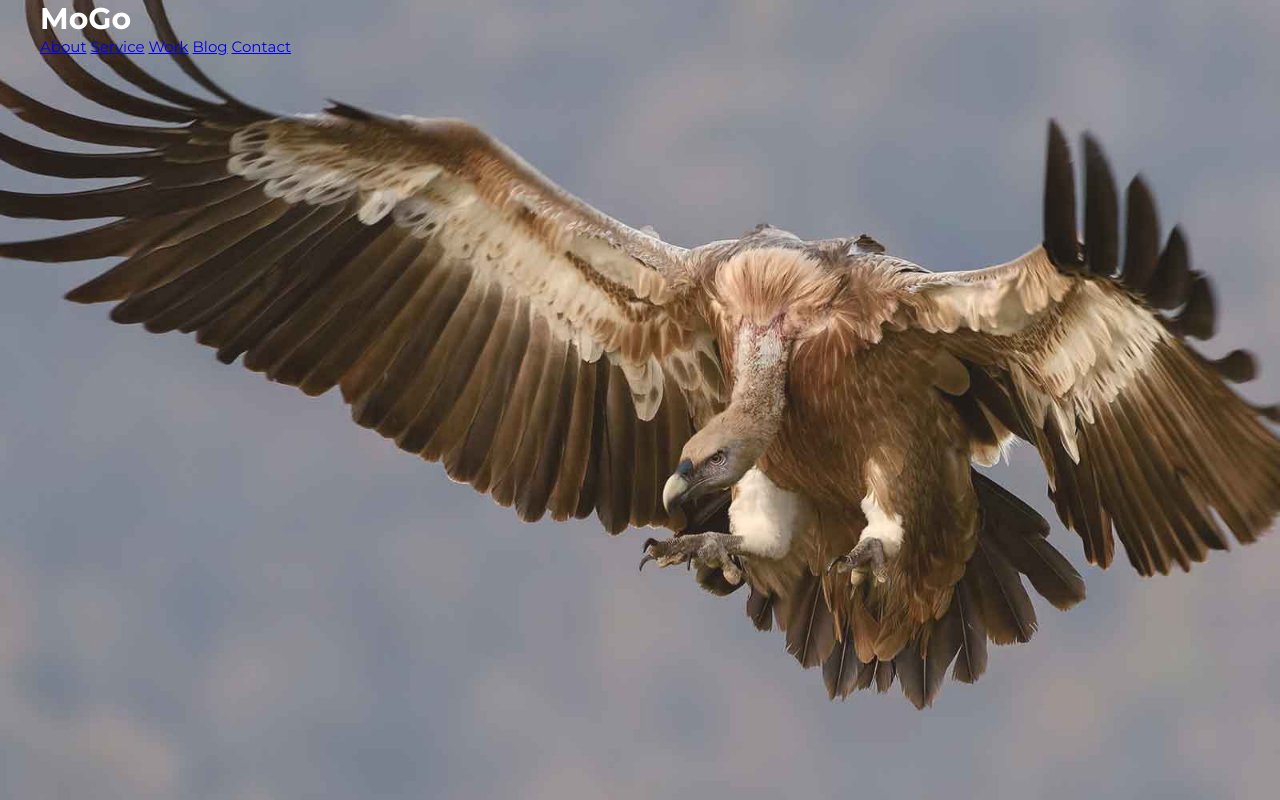
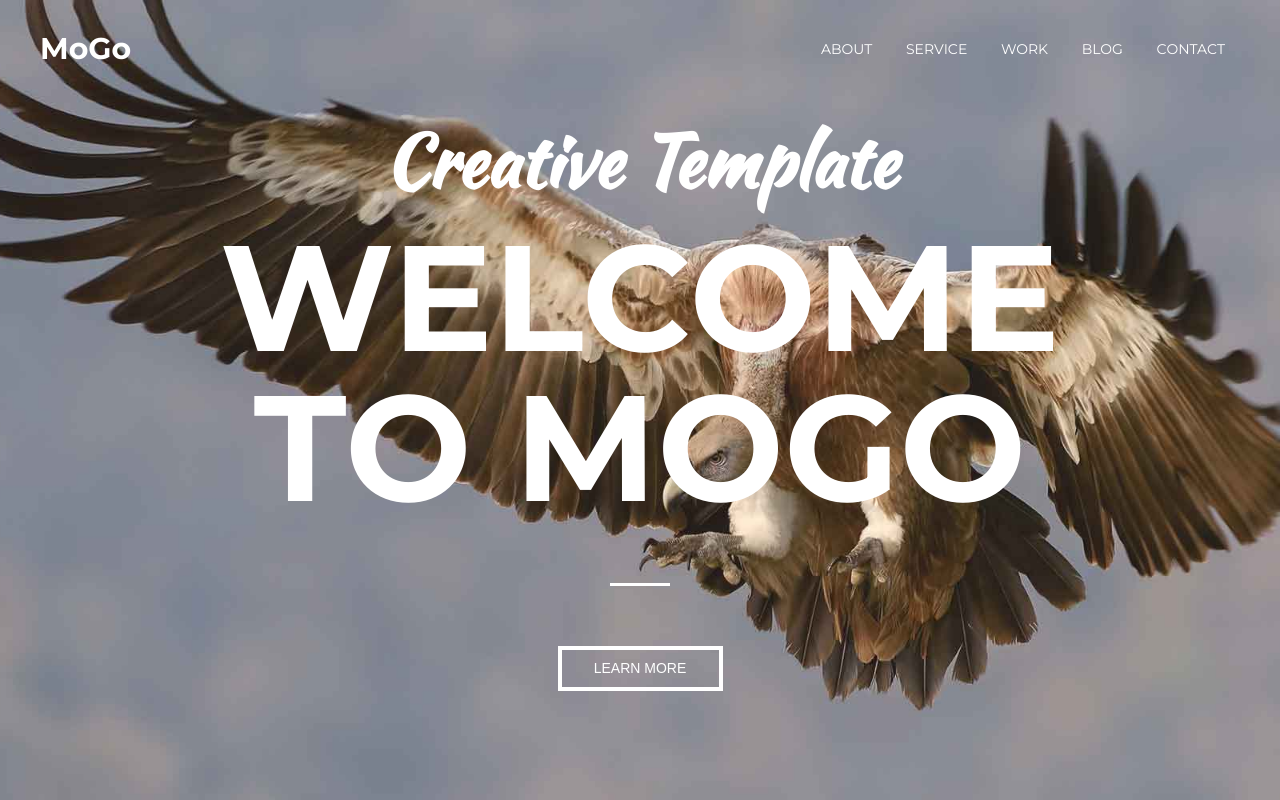
Before and after one commit to MicoGen/Mogo, a plain HTML site: page index.html in a window 1280 px wide. Drawn offline with Linux system fonts and the light colour scheme.

Commit message:
Mogo_struct_first_space

```diff
--- a/css/style.css
+++ b/css/style.css
@@ -20,10 +20,8 @@
 
 body {
     font-family: "Montserrat-Regular", sans-serif;
-
     font-size: 15px;
     color:black;
-
     margin: 0;
 }
 
@@ -33,11 +31,11 @@ body {
     box-sizing: border-box;
 }
 
-h1, h2, h3, h4, h5, h6{
+/* font-family: 'Kaushan Script', cursive; */
+
+h1, h2 {
     margin: 0;
 }
-
-/* font-family: 'Kaushan Script', cursive; */
 
 .cl_header {
     /* header is static, and don't move after scrolling */
@@ -50,15 +48,80 @@ h1, h2, h3, h4, h5, h6{
     width: 100%;
 }
 
+.cl_container {
+    /* margin: 0 top and bottom, auto leftand right */
+    margin: 0 auto;
+    height: 100%;
+    width: 1200px;
+}
+
+/* flex container */
+.cl_header_inner {
+    display: flex;
+    justify-content: space-between;
+    align-items: center;
+    margin-top: 30px;
+}
+
 .cl_header_logo {
+    /* sans-serif - without "засечек", that helps easier undestand the text */
     font-family: "Montserrat-Bold", sans-serif ;
     font-size: 30px;
     font-weight: 700 ;
     color: white;
 }
 
+.cl_toolbar {
+    text-transform: uppercase;
+    font-size: 14px;
+}
+
+.cl_toolbar_item {
+    font-family: "Montserrat-Regular", sans-serif;
+    /* no line under the toolbar item */
+    text-decoration: none;
+    font-weight: 400;
+    color: white;
+    position: relative;
+
+    display: inline-block;
+    vertical-align: top;
+    margin: 0 15px;
+    /* calm linear transition (переход) color from white to yellow */
+    transition: color 0.2ms linear;
+}
+
+.cl_toolbar_item::after {
+    position: absolute;
+    content: "";
+    /* display: none; */
+    opacity: 0;
+    width: 100%;
+    height: 3px;
+    background-color: #fce38a;
+
+    top: 100%;
+    left: 0;
+    z-index: 1;
+
+    transition: opacity 0.1s linear;
+}
+
+.cl_toolbar_item:hover {
+    color: #fce38a;
+}
+
+.cl_toolbar_item:hover::after {
+    /* display: block; */
+    opacity: 1;
+}
+
 /* intro block */
-div.cl_intro {
+.cl_intro {
+    /* not work justify-content: center; ? */
+    /* display: flex;
+    flex-direction: column;
+    justify-content: center; */
     width: 100%;
     /* 100% height of the current page  */
     height: 100vh;
@@ -66,9 +129,64 @@ div.cl_intro {
     background-size: cover;
 }
 
-div.cl_container {
-    /* margin: 0 top and bottom, auto leftand right */
+.cl_intro_container
+{
+    display: flex;
+    flex-direction: column;
+    justify-content: center;
+}
+
+.cl_intro_inner_title {
+    width: 100%;
+    max-width: 880px;
     margin: 0 auto;
-    height: 100%;
-    width: 1200px;
+    text-align: center;
+    color: white;
 }
+
+/* Creative Template */
+.cl_intro_suptitle {
+    font-family: "KaushanScript-Regular", sans-serif;
+    font-size: 72px;
+    margin-bottom: 10px;
+}
+
+/* Welcome to MoGo */
+.cl_intro_title {
+    font-family: "Montserrat-Bold", sans-serif ;
+    font-weight: 700 ;
+    font-size: 150px;
+    text-transform: uppercase;
+    line-height: 1;
+}
+
+.cl_intro_title::after {
+    content: "";
+    display: block;
+    background-color: white;
+    height: 3px;
+    width: 60px;
+    /* выравнивание по центру */
+    margin: 60px auto 0;
+}
+
+/* intro button */
+.cl_intro_button_learn_more {
+    font-family: "Monserrat-Bold", sans-serif;
+    text-transform: uppercase;
+    display: block;
+    padding-top: 10px;
+    height: 45px;
+    width: 165px;
+    margin: 60px auto 0;
+    font-size: 14px;
+    border: 4px solid white;
+    color: white;
+    text-decoration: none;
+    transition: border 0.1s linear, color 0.1s linear;
+}
+
+.cl_intro_button_learn_more:hover {
+    color: #fce38a;
+    border-color: #fce38a;
+}
--- a/index.html
+++ b/index.html
@@ -6,25 +6,35 @@
         <link rel="stylesheet" href="css/style.css">
     <body>
         <header class="cl_header">
-            <div class="cl_container">
-                <div class="cl_header_logo">MoGo </div>
-                <nav class="cl_toolbar">
-                    <a href="#">About</a>
-                    <a href="#">Service</a>
-                    <a href="#">Work</a>
-                    <a href="#">Blog</a>
-                    <a href="#">Contact</a>
+            <div class="cl_container ">
+                <div class="cl_header_inner">
+                    <div class="cl_header_logo">MoGo </div>
+                    <nav class="cl_toolbar">
+                        <a class="cl_toolbar_item" href="#">About</a>
+                        <a class="cl_toolbar_item" href="#">Service</a>
+                        <a class="cl_toolbar_item" href="#">Work</a>
+                        <a class="cl_toolbar_item" href="#">Blog</a>
+                        <a class="cl_toolbar_item" href="#">Contact</a>
 
-                </nav>
+                    </nav>
+                </div>
+
             </div>
 
         </header>
         <div class="cl_intro">
-            <div class="cl_container">
-                <!-- <h1>Mogo</h1> -->
+            <div class="cl_container cl_intro_container">
+                <div class="cl_intro_inner_title">
+                    <h2 class="cl_intro_suptitle">Creative Template</h2>
+                    <h1 class="cl_intro_title"> Welcome to MoGo</h1>
+                    <a class="cl_intro_button_learn_more" href="#">learn more</a>
+                </div>
+
             </div>
         </div>
 
+        <!-- TO DO -->
+        <!-- make scroller -->
 
     </body>
 </html>
```
